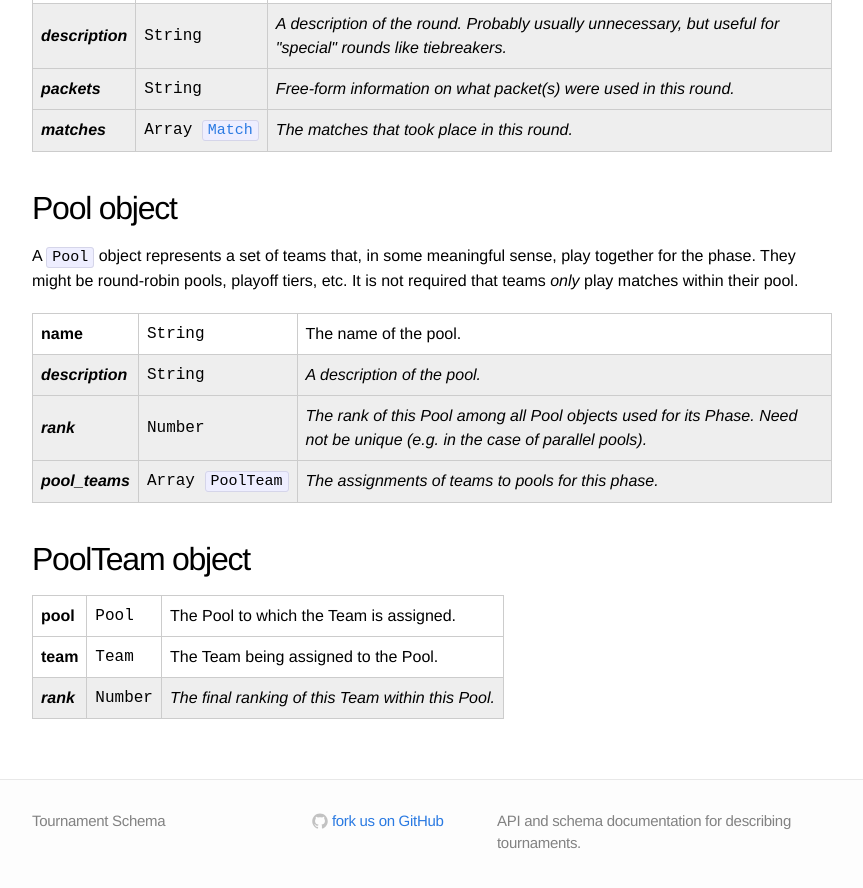
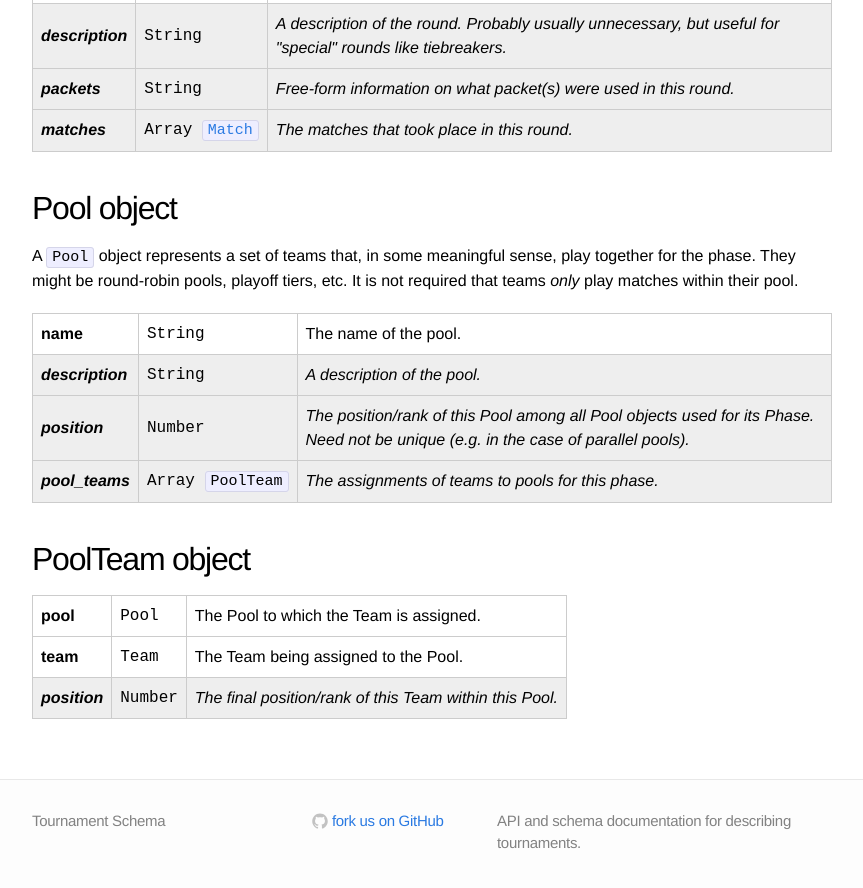
Before and after one commit to quizbowl/schema, a Jekyll site: the page built from phase.md, in a window 1280 px wide and 900 px high, scrolled down 801 px. Shown: the top 888 px of the window, without its empty margins (208-1071 px from the left). Built offline with Jekyll 4.4.1, drawn with Linux system fonts in a browser that asks for light colours.

Commit message:
Adjustments based on feedback from Raj

```diff
--- a/phase.md
+++ b/phase.md
@@ -75,9 +75,9 @@ A `Pool` object represents a set of teams that, in some meaningful sense, play t
     <td>A description of the pool.</td>
   </tr>
   <tr class="optional">
-    <th>rank</th>
+    <th>position</th>
     <td class="type">Number</td>
-    <td>The rank of this Pool among all Pool objects used for its Phase. Need not be unique (e.g. in the case of parallel pools).</td>
+    <td>The position/rank of this Pool among all Pool objects used for its Phase. Need not be unique (e.g. in the case of parallel pools).</td>
   </tr>
   <tr class="optional">
     <th>pool_teams</th>
@@ -100,8 +100,8 @@ A `Pool` object represents a set of teams that, in some meaningful sense, play t
     <td>The Team being assigned to the Pool.</td>
   </tr>
   <tr class="optional">
-    <th>rank</th>
+    <th>position</th>
     <td class="type">Number</td>
-    <td>The final ranking of this Team within this Pool.</td>
+    <td>The final position/rank of this Team within this Pool.</td>
   </tr>
 </tbody></table>
```
Also changed, not shown: match.md (+2 -2 lines).
